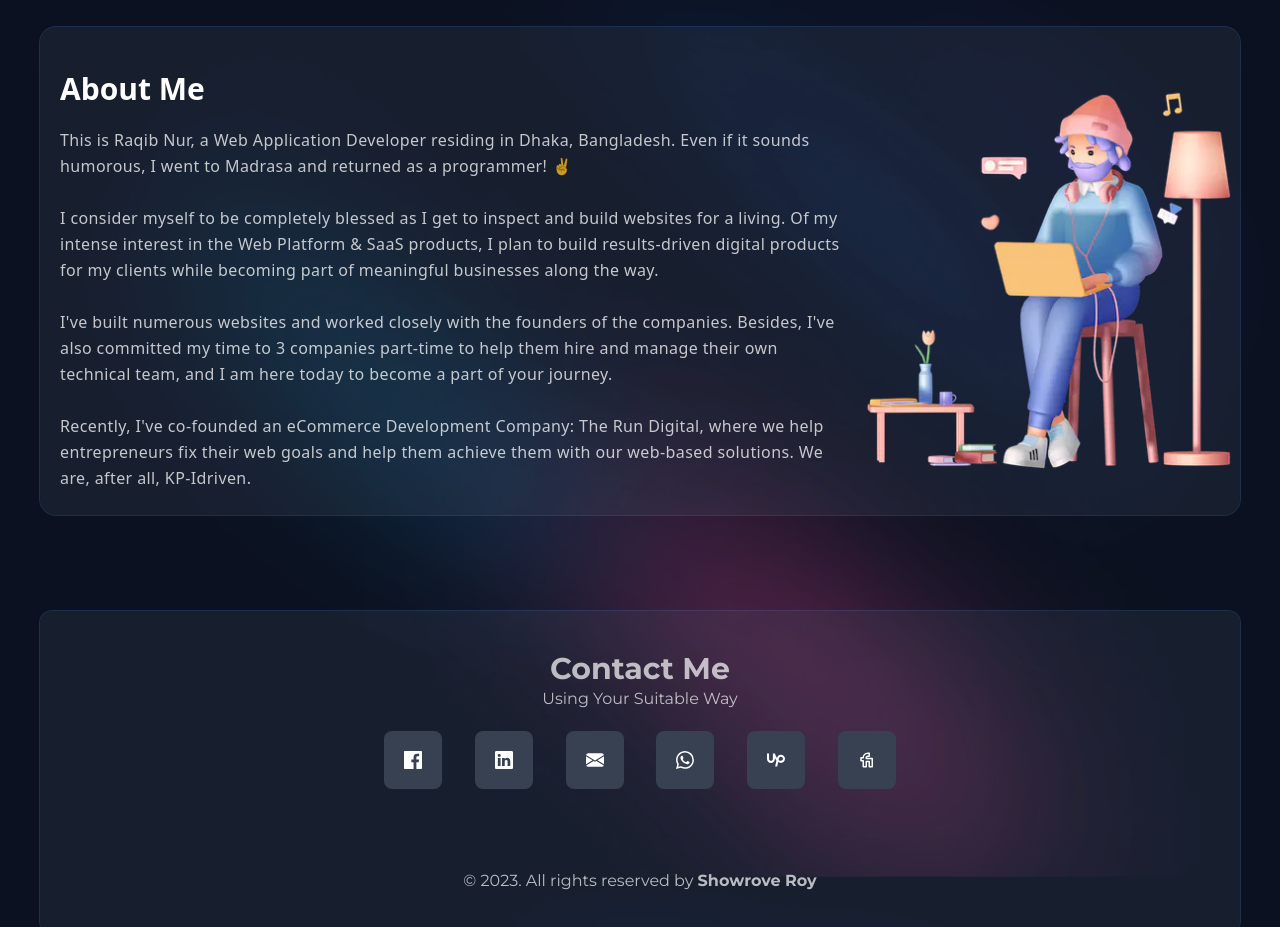
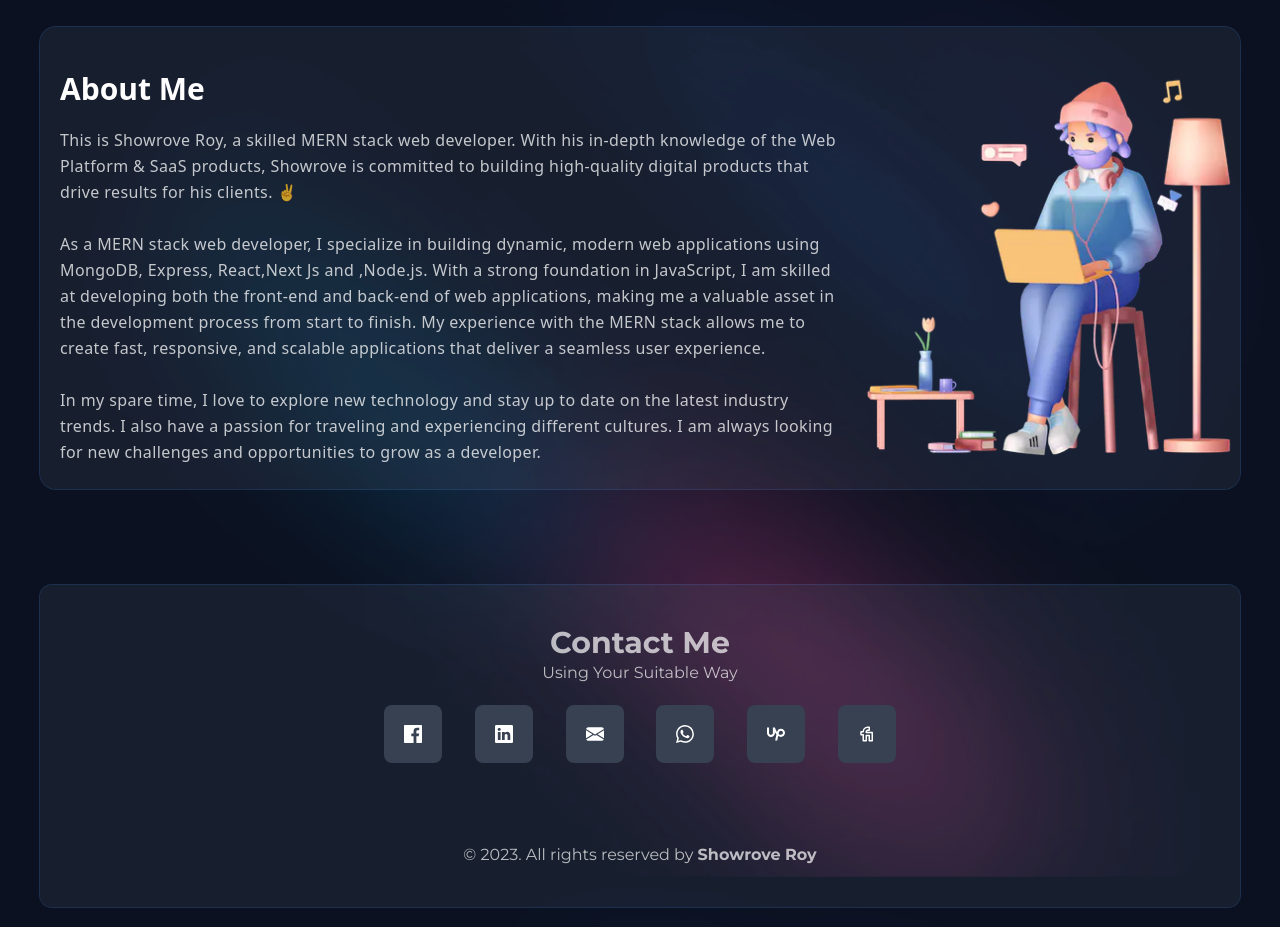
Before and after one commit to showrove-roy/next_js_portfolio-, a Next.js app: page / in a window 1280 px wide. Shown: the part 2980-3907 px from the top of the page. Built offline with nearby package versions, Linux system fonts and the light colour scheme.

Commit message:
About me added

```diff
--- a/src/app/Components/About/About.js
+++ b/src/app/Components/About/About.js
@@ -8,30 +8,37 @@ export default function About() {
           <div className='flex-1 mx-5 font-sans text-white lg:mb-0 aboutText'>
             <h4 className='my-5 text-3xl font-bold lg:5xl'>About Me</h4>
             <p className='font-light leading-relaxed tracking-wide opacity-75 '>
-              This is Raqib Nur, a Web Application Developer residing in Dhaka,
-              Bangladesh. Even if it sounds humorous, I went to Madrasa and
-              returned as a programmer! ✌<br />
-              <br />I consider myself to be completely blessed as I get to
-              inspect and build websites for a living. Of my intense interest in
-              the Web Platform &amp; SaaS products, I plan to build
-              results-driven digital products for my clients while becoming part
-              of meaningful businesses along the way.
-              <br />
-              <br />I{"'"}ve built numerous websites and worked closely with the
-              founders of the companies. Besides, I{"'"}ve also committed my
-              time to 3 companies part-time to help them hire and manage their
-              own technical team, and I am here today to become a part of your
-              journey.
+              This is Showrove Roy, a skilled MERN stack web developer. With his
+              in-depth knowledge of the Web Platform & SaaS products, Showrove
+              is committed to building high-quality digital products that drive
+              results for his clients. ✌
               <br />
               <br />
-              Recently, I{"'"}ve co-founded an eCommerce Development Company:
-              The Run Digital, where we help entrepreneurs fix their web goals
-              and help them achieve them with our web-based solutions. We are,
-              after all, KP-Idriven.
+              As a MERN stack web developer, I specialize in building dynamic,
+              modern web applications using <strong>MongoDB</strong>,{" "}
+              <strong>Express</strong>, <strong>React</strong>,
+              <strong>Next Js</strong> and ,<strong>Node.js</strong>. With a
+              strong foundation in <strong>JavaScript</strong>, I am skilled at
+              developing both the front-end and back-end of web applications,
+              making me a valuable asset in the development process from start
+              to finish. My experience with the MERN stack allows me to create
+              fast, responsive, and scalable applications that deliver a
+              seamless user experience.
+              <br />
+              <br />
+              In my spare time, I love to explore new technology and stay up to
+              date on the latest industry trends. I also have a passion for
+              traveling and experiencing different cultures. I am always looking
+              for new challenges and opportunities to grow as a developer.
             </p>
           </div>
           <div className=''>
-            <Image src='/raqib-webappdeveloper.webp' width={380} height={425} />
+            <Image
+              src='/raqib-webappdeveloper.webp'
+              width={380}
+              height={425}
+              alt='A man typing laptop'
+            />
           </div>
         </div>
       </div>
```
